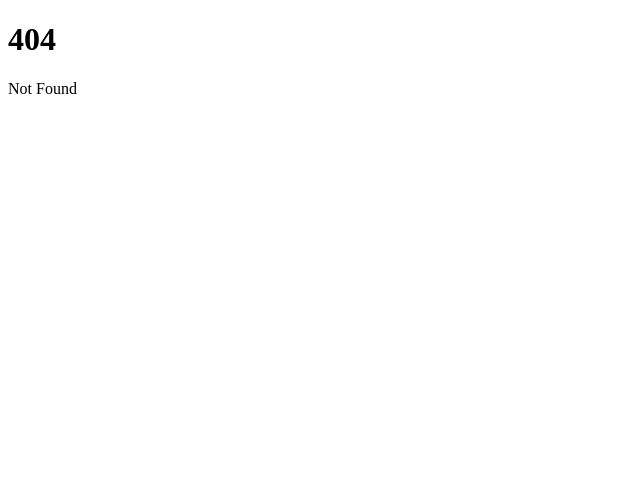
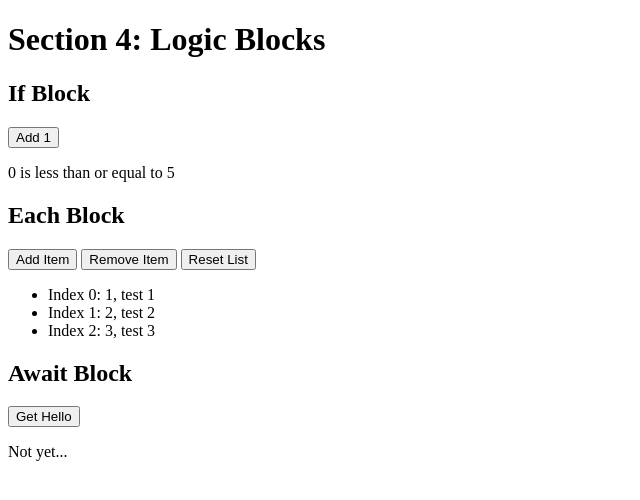
Before and after one commit to woojunro/svelte-a-to-z, a SvelteKit app: page /section4 in a window 1280 px wide. Before the commit this address had no page. Shown: the top 500 px of the page, without its empty margins (0-640 px from the left). Built offline with nearby package versions, Linux system fonts and the light colour scheme.

Commit message:
section 4

```diff
--- /dev/null
+++ b/src/routes/section4/+page.svelte
@@ -0,0 +1,74 @@
+<script lang="ts">
+	let x = 0;
+
+	function addX() {
+		x++;
+	}
+
+	let list = [
+		{ id: 1, text: 'test 1' },
+		{ id: 2, text: 'test 2' },
+		{ id: 3, text: 'test 3' },
+	];
+
+	function addItem() {
+		list = [...list, { id: list.length + 1, text: `test ${list.length + 1}` }];
+	}
+
+	function removeItem() {
+		list = list.slice(0, -1);
+	}
+
+	function resetList() {
+		list = [
+			{ id: 1, text: 'test 1' },
+			{ id: 2, text: 'test 2' },
+			{ id: 3, text: 'test 3' },
+		];
+	}
+
+	function hello(): Promise<string> {
+		return new Promise((resolve) => {
+			setTimeout(() => {
+				resolve('Hello');
+			}, 2000);
+		});
+	}
+
+	let promise: Promise<string>;
+	function getHello() {
+		promise = hello();
+	}
+</script>
+
+<h1>Section 4: Logic Blocks</h1>
+
+<h2>If Block</h2>
+<button on:click={addX}>Add 1</button>
+{#if x > 10}
+	<p>{x} is greater than 10</p>
+{:else if x > 5}
+	<p>{x} is greater than 5</p>
+{:else}
+	<p>{x} is less than or equal to 5</p>
+{/if}
+
+<h2>Each Block</h2>
+<button on:click={addItem}>Add Item</button>
+<button on:click={removeItem}>Remove Item</button>
+<button on:click={resetList}>Reset List</button>
+<ul>
+	{#each list as { id, text }, i (id)}
+		<li>Index {i}: {id}, {text}</li>
+	{/each}
+</ul>
+
+<h2>Await Block</h2>
+<button on:click={getHello}>Get Hello</button>
+{#await promise}
+	<p>Loading...</p>
+{:then value}
+	<p>{value || 'Not yet...'}</p>
+{:catch error}
+	<p>{error.message}</p>
+{/await}
```
Also changed, not shown: src/routes/+page.svelte (+4 -3 lines).
